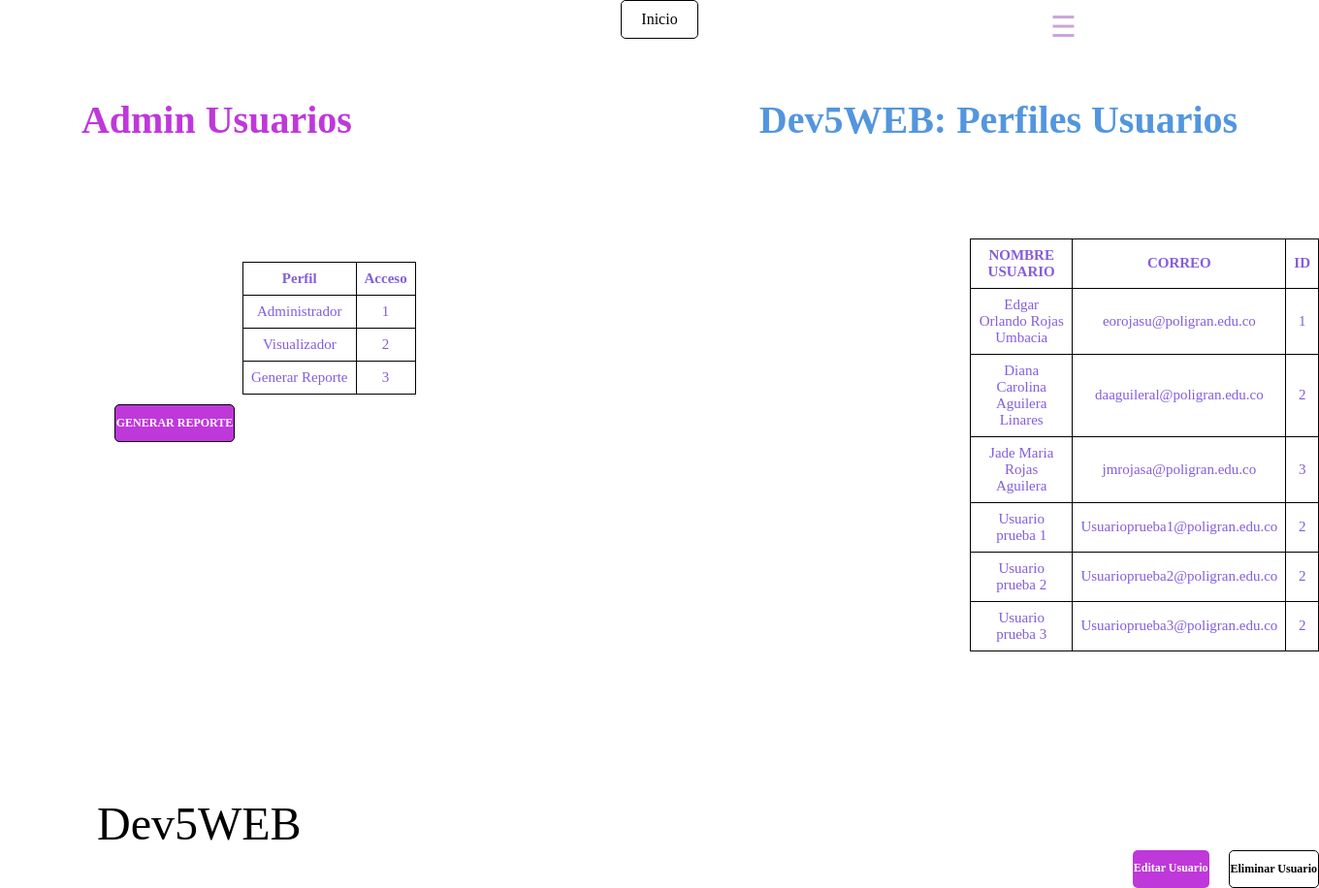
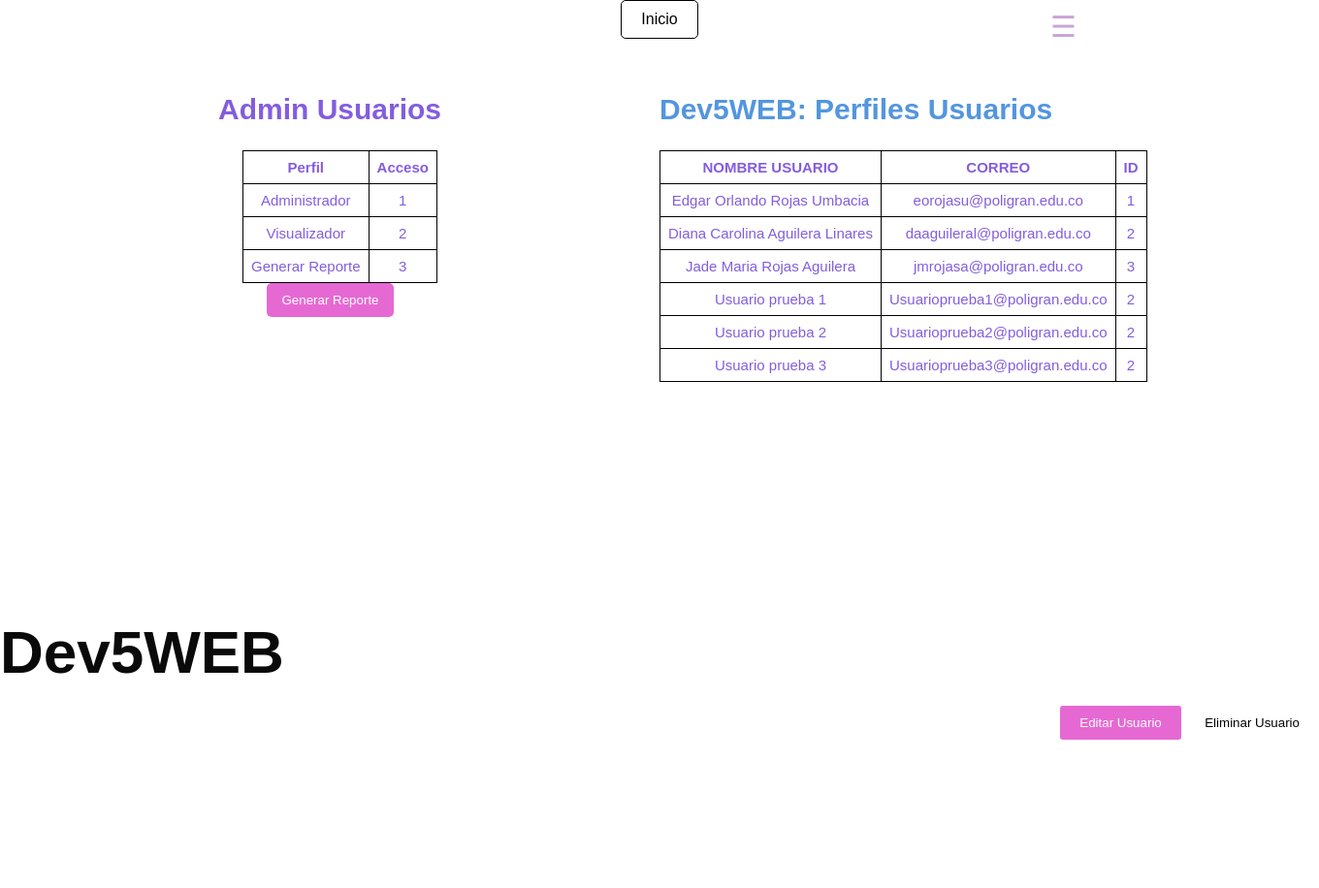
Before and after one commit to erojas1201/front-Dev5web, a PHP site: page /web_service_mvi/Admin.html in a window 1360 px wide. Shown: the whole page at 97% size. After the commit the page ends 763 px from the top, so only its background shows below. Run offline with PHP 8.4, Linux system fonts and the light colour scheme.

Commit message:
actualizacion varios css y paginas

```diff
--- a/Admin.html
+++ b/Admin.html
@@ -6,16 +6,52 @@
     <meta name="viewport" content="width=device-width, initial-scale=1.0">
     <link rel="stylesheet" href="form.css" type="text/css"/>
     <title>Admin</title>
+    <style>
+            body, html {
+        margin: 0;
+        padding: 0;
+        height: 100%;
+    }
+
+    .pagina-container {
+        display: flex;
+        flex-direction: column;
+        height: 100%;
+    }
+
+    .top-section, .bottom-section {
+        height: 50px; /* Altura reducida */
+        background-color: #FFFFFF;
+    }
+
+    .center-section {
+        flex: 0.7;
+        display: flex;
+    }
+
+    .left-half, .right-half {
+        flex: 1;
+    }
+
+    .bottom-section {
+        margin-top: 20px; /* Espacio entre las secciones central e inferior */
+    }
+    </style>
 </head>
 <body>
     <div class="menu-icon" onclick="toggleMenu()">&#9776;</div>
     <div class="menu-container" id="menuContainer">
         <div class="menu-item">Inicio</div>
     </div>
-<div class="vertical-titles">
+    <div class="pagina-container">
+        <div class="top-section">
+            <!-- Contenido de la sección superior -->
+        </div>
+        <div class="center-section">
+            <div class="left-half">
+                <!-- Contenido de la mitad izquierda de la sección central -->
+
              <div class="vertical-title">Admin Usuarios</div>
-    <div class="vertical-title">Dev5WEB: Perfiles Usuarios</div>
-</div>
 
                 <!-- Primera tabla -->
                 <table class="matrix-table" width="auto">
@@ -36,11 +72,13 @@
                         <td>3</td>
                     </tr>
                 </table>
-<div class="reporte-container">
-    <div class="cuadro2">
-        <h2>GENERAR REPORTE</h2>
+    <div class="mi-clase2">
+        <button type="submit">Generar Reporte</button>
     </div>
             </div>
+            <div class="right-half">
+                <!-- Contenido de la mitad derecha de la sección central -->
+                <div class="mi-titulo">Dev5WEB: Perfiles Usuarios</div>
                 <!-- Segunda tabla -->
                 <table class="matrix2" width="auto">
                     <tr>
@@ -79,11 +117,27 @@
                         <td>2</td>
                     </tr>
                 </table>
-</table>
-    <div id="vertical">Dev5WEB</div>
-	<div id="vertical-1">
-    <div id="cuadro3"><h2>Editar Usuario</h2></div>
-    <div id="vertical-2">
-	<div id="cuadro4"><h2>Eliminar Usuario</h2></div>
+            </div>
+        </div>
+<div class="bottom-section">
+    <!-- Contenido de la sección inferior -->
+   <h2 class="mi-titulo-2">Dev5WEB</h2>
+    <div class="mi-clase">
+        <button type="submit">Editar Usuario</button>
+        <button type="button" class="secondary">Eliminar Usuario</button>
+    </div>
+</div>
+
+    </div>
+    <script>
+        function toggleMenu() {
+            var menuContainer = document.getElementById("menuContainer");
+            if (menuContainer.style.display === "block") {
+                menuContainer.style.display = "none";
+            } else {
+                menuContainer.style.display = "block";
+            }
+        }
+    </script>
 </body>
 </html>
--- a/Index.html
+++ b/Index.html
@@ -39,7 +39,10 @@
                 <div class="form-group">
                 <input type="password" name="password" class="form-control" placeholder="Contraseña" autofocus>
                 </div>
-                <input type="submit" name="iniciar_sesion" class="btn btn-success btn-block" value="Iniciar Sesion">
+				<div class="form-group">
+                <button type="submit">Registrarse</button>
+                <button type="button" class="secondary">Iniciar Sesión</button>
+            </div>
                 </form>
             </div>
         </div>
--- a/form.css
+++ b/form.css
@@ -147,28 +147,6 @@ html {
             display: table;
             clear: both;
         }
-.vertical-titles {
-            display: flex;
-			justify-content: center;
-            height: 20vh; /* Para ocupar toda la altura de la ventana */
-			margin-top: 50px; /* Separación desde la parte superior */
-        }
-.vertical-title {
-            font-size: 24px;
-            margin: 10px; /* Añadir margen entre los títulos */
-        }
-.vertical-title:first-child {
-	font-size: 40px; /* Reducir el tamaño de la letra */
-    margin-right: 400px; /* Separación entre el primer título y el segundo */
-	font-weight: bold;
-    color: #BF38DA
-}
-.vertical-title:nth-child(2) {
-    margin-left: 20px; /* Separación entre el segundo título y el primero */
-    font-weight: bold;
-    color: #5396de;
-	font-size: 40px; /* Reducir el tamaño de la letra */
-}
 .matrix-table {
     margin-top: 20px; /* Espacio entre el título y la tabla */
     border-collapse: collapse; /* Para fusionar los bordes de las celdas */
@@ -184,67 +162,19 @@ html {
     text-align: center; /* Alinear contenido al centro */
 }
 .matrix2 {
-	margin-left: 1000px; /* Mover la tabla hacia la derecha */
-    margin-top: -220px; /* Espacio entre el título y la tabla */
+    margin-top: 20px; /* Espacio entre el título y la tabla */
     border-collapse: collapse; /* Para fusionar los bordes de las celdas */
     width: auto; /* Ancho automático basado en el contenido */
     color: #845dde;
     font-size: 15px; /* Reducir el tamaño de la letra */
 }
+
 .matrix2 th,
 .matrix2 td {
     border: 1px solid black; /* Borde de las celdas */
     padding: 8px; /* Espaciado interno de las celdas */
     text-align: center; /* Alinear contenido al centro */
 }
-.reporte-container {
-    padding: 10px; /* Reducir el padding */
-    text-align: center;
-}
-.cuadro2 {
-    background-color: #BF38DA;
-	color: white;
-    border: 1px solid black;
-	border-radius: 5px;
-    padding: 1px;
-	margin-left: -1000px;
-	display: inline-block;
-	font-size: 8px; /* Reducir el tamaño de la letra */
-}
-#vertical {
-            font-size: 48px; /* Reducir el tamaño de la letra */
-			display: flex;
-			justify-content: left;
-			margin-top: 150px; /* Separación desde la parte superior */
-            margin-left: 100px; /* Mover la tabla hacia la derecha */
-		}
-#vertical-1 {
-	        justify-content: right;
-            display: flex;
-			margin-left: 20px; /* Mover la tabla hacia la derecha */
-        }
-#vertical-2 {
-	        justify-content: right;
-            display: flex;
-			margin-left: 10px; /* Mover la tabla hacia la derecha */
-        }
-#cuadro3 {
-    background-color: #BF38DA;
-	color: white;
-	border-radius: 5px;
-    padding: 1px;
-	margin-left: 10px;
-	font-size: 8px; /* Reducir el tamaño de la letra */
-	}
-#cuadro4 {
-    background-color:;
-	color: black;
-    border: 1px solid black;
-	border-radius: 5px;
-    padding: 1px;
-	margin-left: 10px;
-	display: inline-block;
-	font-size: 8px; /* Reducir el tamaño de la letra */
 }
 #tituto{
 width: 311px;
@@ -303,54 +233,165 @@ color: #757272;}
     height: auto;
     display: block;
 }
-.container2 {
-    display: flex;
-    justify-content: flex-end;
-    align-items: center;
-    height: 100vh;
-    background-color: #f0f0f0; /* Color de fondo para el área fuera del cuadro */
+        body {
+        font-family: Arial, sans-serif;
+        background-color: #FFFFFF;
+        padding: 20px;
     }
 
-.form-container2 {
-    width: 400px;
-    padding: 20px;
-    background-color: #fff; /* Color de fondo del cuadro */
-    border-radius: 10px;
-    box-shadow: 0px 0px 10px rgba(0, 0, 0, 0.1); /* Sombra del cuadro */
+    .registro-container {
+        max-width: 400px;
+        margin: 0 auto;
+        padding: 200px;
+        border-radius: 1px;
     }
 
-.form-container2 h1 {
+    .registro-container h2 {
         text-align: center;
+        margin-bottom: 20px;
+        color: #E669D3; /* Color de texto rosa para título */
+    }
+
+    .form-group {
         margin-bottom: 20px;
     }
 
-/* Estilos para los campos de entrada y etiquetas */
-.form-container2 label {
+    .form-group label {
         display: block;
-    margin-bottom: 10px;
+        font-weight: bold;
+        margin-bottom: 5px;
+        color: #E669D3; /* Color de texto rosa para etiquetas de formulario */
     }
 
-.form-container2 input[type="text"],
-.form-container2 input[type="email"],
-.form-container2 input[type="password"],
-.form-container2 input[type="checkbox"] {
+    .form-group input[type="text"],
+    .form-group input[type="email"],
+    .form-group input[type="password"] {
         width: 100%;
         padding: 10px;
-    margin-bottom: 20px;
         border: 1px solid #ccc;
-    border-radius: 5px;
+        border-radius: 3px;
+        color: #E669D3; /* Color de texto rosa para campos de entrada de formulario */
     }
 
-.form-container2 input[type="submit"] {
-    width: 100%;
-    padding: 10px;
-    background-color: #5396de; /* Color de fondo del botón */
-    color: #fff; /* Color del texto del botón */
+    .form-group input[type="checkbox"] {
+        margin-right: 5px;
+        color: #000; /* Color de texto negro para checkbox */
+    }
+
+    .form-group input[type="checkbox"] + label {
+        color: #000; /* Color de texto negro para "Acepto los términos y condiciones" */
+    }
+
+    .form-group button {
+        padding: 10px 20px;
+        background-color: #E669D3;
+        color: #fff;
+        border: none;
+        border-radius: 3px;
+        cursor: pointer;
+    }
+
+    .form-group button.secondary {
+        background-color: #FFFFFF;
+        color: #000; /* Color de texto negro para botones secundarios */
+        margin-left: 10px;
+    }
+
+    .form-group button:hover {
+        background-color: #0056b3;
+    }
+
+    .form-group button.secondary:hover {
+        background-color: #999;
+    }
+.mi-clase {
+    margin-bottom: 20px;
+    text-align: right; /* Alinea el contenido a la derecha */
+}
+
+.mi-clase button {
+    padding: 10px 20px;
+    background-color: #E669D3;
+    color: #fff;
+    border: none;
+    border-radius: 3px;
+    cursor: pointer;
+    margin-left: 10px; /* Espacio entre los botones */
+}
+
+.mi-clase button.secondary {
+    background-color: #FFFFFF;
+    color: #000; /* Color del texto negro */
+    margin-left: 0; /* Resetea el margen izquierdo */
+}
+
+.mi-clase button:hover {
+    background-color: #0056b3;
+}
+
+.mi-clase button.secondary:hover {
+    background-color: #999;
+}
+.mi-clase2 {
+    margin-bottom: 20px;
+    text-align: center; /* Alinea el contenido a la derecha */
+}
+.mi-clase2 button {
+    padding: 10px 15px;
+    background-color: #E669D3;
+    color: #fff;
     border: none;
     border-radius: 5px;
     cursor: pointer;
+    margin-left: 1px; /* Espacio entre los botones */
+}
+.mi-titulo {
+    color: #5396DE; /* Color del texto */
+    font-size: 30px; /* Tamaño de la letra aumentado */
+    text-align: left; /* Centrar el texto */
+    line-height: 1.5; /* Espacio entre líneas para mejorar la legibilidad */
+    font-weight: bold; /* Añadir negrita al texto si es necesario */
+}
+.vertical-title {
+    color: #845dde; /* Color del texto */
+    font-size: 30px; /* Tamaño de la letra aumentado */
+    text-align: center; /* Centrar el texto */
+    line-height: 1.5; /* Espacio entre líneas para mejorar la legibilidad */
+    font-weight: bold; /* Añadir negrita al texto si es necesario */
+}
+.mi-titulo-2 {
+    color: #0A0A0A; /* Color del texto */
+    font-size: 62px; /* Tamaño de la letra */
+    text-align: left; /* Alinear el texto al centro */
+    margin-bottom: 20px; /* Espacio inferior */
+}
+.contacto-form {
+    max-width: 500px;
+    margin: 20px auto;
+    padding: 10px;
+    border: 1px solid #845dde; /* Color de contorno */
+    border-radius: 5px;
+}
+.contacto-form label {
+    display: block;
+    margin-bottom: 10px;
+    color: #845dde; /* Color del texto del formulario */
 }
 
-.form-container2 input[type="submit"]:hover {
-    background-color: #4378b5; /* Color de fondo del botón al pasar el ratón */
+.contacto-form input[type="text"],
+.contacto-form input[type="email"] {
+    width: calc(100% - 22px); /* Ajustar el ancho de los campos de entrada */
+    padding: 10px;
+    border: 1px solid #845dde; /* Color del borde del campo de entrada */
+    border-radius: 3px;
+    box-sizing: border-box; /* Para que el padding no afecte el ancho */
+    margin-bottom: 10px; /* Espacio entre los campos */
 }
+.contacto-form textarea {
+    width: calc(100% - 22px); /* Ajustar el ancho del textarea al 100% del contenedor */
+    padding: 10px;
+    border: 1px solid #845dde; /* Color del borde del campo de comentarios */
+    border-radius: 3px;
+    box-sizing: border-box; /* Para que el padding no afecte el ancho */
+    margin-bottom: 10px; /* Espacio entre los campos */
+}
```
Also changed, not shown: Contacto.html (added, +86 -0 lines), Servicios.html (+1 -78 lines), sesion.html (+86 -38 lines), Images/inicio-sesion.jpg (added). Lines whose indentation alone changed are shown as unchanged.
